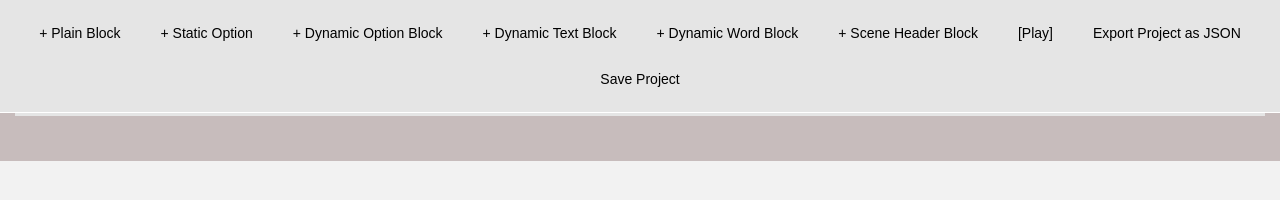
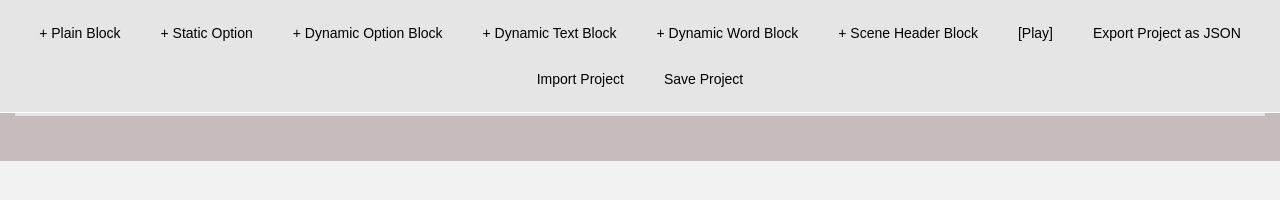
Before and after one commit to ZZYW/momv, a plain HTML site: page editor/index.html in a window 1280 px wide. Drawn offline with nearby package versions, Linux system fonts and the light colour scheme.

Commit message:
add importing json feature

```diff
--- a/editor/index.html
+++ b/editor/index.html
@@ -354,6 +354,9 @@
       </div>
     </script>
 
+    <!-- Hidden file input for JSON import -->
+    <input type="file" id="jsonFileInput" accept=".json" style="display: none;" />
+
     <div id="app">
       <!-- Toolbar -->
       <div class="toolbar">
@@ -365,6 +368,7 @@
         <button @click="addSceneHeaderBlock">+ Scene Header Block</button>
         <button @click="playStory">[Play]</button>
         <button @click="exportJson">Export Project as JSON</button>
+        <button @click="importJson">Import Project</button>
         <button @click="saveProject">Save Project</button>
       </div>
 
@@ -702,6 +706,114 @@
             document.body.removeChild(link);
             URL.revokeObjectURL(url);
           },
+          importJson() {
+            // Get the file input element
+            const fileInput = document.getElementById('jsonFileInput');
+
+            // Add an event listener for when a file is selected
+            fileInput.onchange = (event) => {
+              const file = event.target.files[0];
+              if (!file) return;
+
+              const reader = new FileReader();
+
+              reader.onload = (e) => {
+                try {
+                  // Parse the JSON content
+                  const projectData = JSON.parse(e.target.result);
+
+                  // Check if the JSON has the expected structure
+                  if (!projectData.blocks || !Array.isArray(projectData.blocks)) {
+                    alert('Error: Invalid project file format. The file must contain a "blocks" array.');
+                    return;
+                  }
+
+                  // Confirm with the user before replacing the current project
+                  if (this.blocks.length > 0) {
+                    if (!confirm('This will replace your current project. Continue?')) {
+                      return;
+                    }
+                  }
+
+                  // Process the imported blocks to ensure proper structure
+                  const processedBlocks = projectData.blocks.map(block => {
+                    // Ensure ID field is consistent
+                    const id = block.id || block.uuid || this.generateUUID();
+
+                    // Create a properly structured block based on type
+                    const baseBlock = { id, type: block.type, sceneId: block.sceneId };
+
+                    switch (block.type) {
+                      case 'plain':
+                        return { ...baseBlock, text: block.text || '' };
+                      case 'static':
+                        return { ...baseBlock, options: Array.isArray(block.options) ? block.options : [] };
+                      case 'dynamic-option':
+                        return {
+                          ...baseBlock,
+                          blockName: block.blockName || '',
+                          optionCount: block.optionCount || 3,
+                          prompt: block.prompt || '',
+                          context: Array.isArray(block.context) ? block.context : []
+                        };
+                      case 'dynamic-text':
+                        return {
+                          ...baseBlock,
+                          blockName: block.blockName || '',
+                          sentenceCount: block.sentenceCount || 1,
+                          prompt: block.prompt || '',
+                          context: Array.isArray(block.context) ? block.context : []
+                        };
+                      case 'dynamic-word':
+                        return {
+                          ...baseBlock,
+                          blockName: block.blockName || '',
+                          lexiconCategory: block.lexiconCategory || 'noun',
+                          prompt: block.prompt || '',
+                          context: Array.isArray(block.context) ? block.context : []
+                        };
+                      case 'scene-header':
+                        return {
+                          ...baseBlock,
+                          titleName: block.titleName || ''
+                        };
+                      default:
+                        return baseBlock;
+                    }
+                  });
+
+                  // Update the project data
+                  this.blocks = processedBlocks;
+                  this.autosaveTime = projectData.autosave || this.updateAutosaveTime();
+
+                  // Save the imported project
+                  this.saveProject();
+
+                  // Display success message
+                  alert('Project imported successfully!');
+
+                } catch (error) {
+                  console.error('Error importing project:', error);
+                  alert(`Error importing project: ${error.message}`);
+                }
+
+                // Reset the file input
+                fileInput.value = '';
+              };
+
+              reader.onerror = () => {
+                alert('Error reading the file');
+                fileInput.value = '';
+              };
+
+              // Read the file as text
+              reader.readAsText(file);
+            };
+
+            // Trigger the file dialog
+            fileInput.click();
+          },
+
           saveProject() {
             const scrollX = window.scrollX;
             const scrollY = window.scrollY;
```
